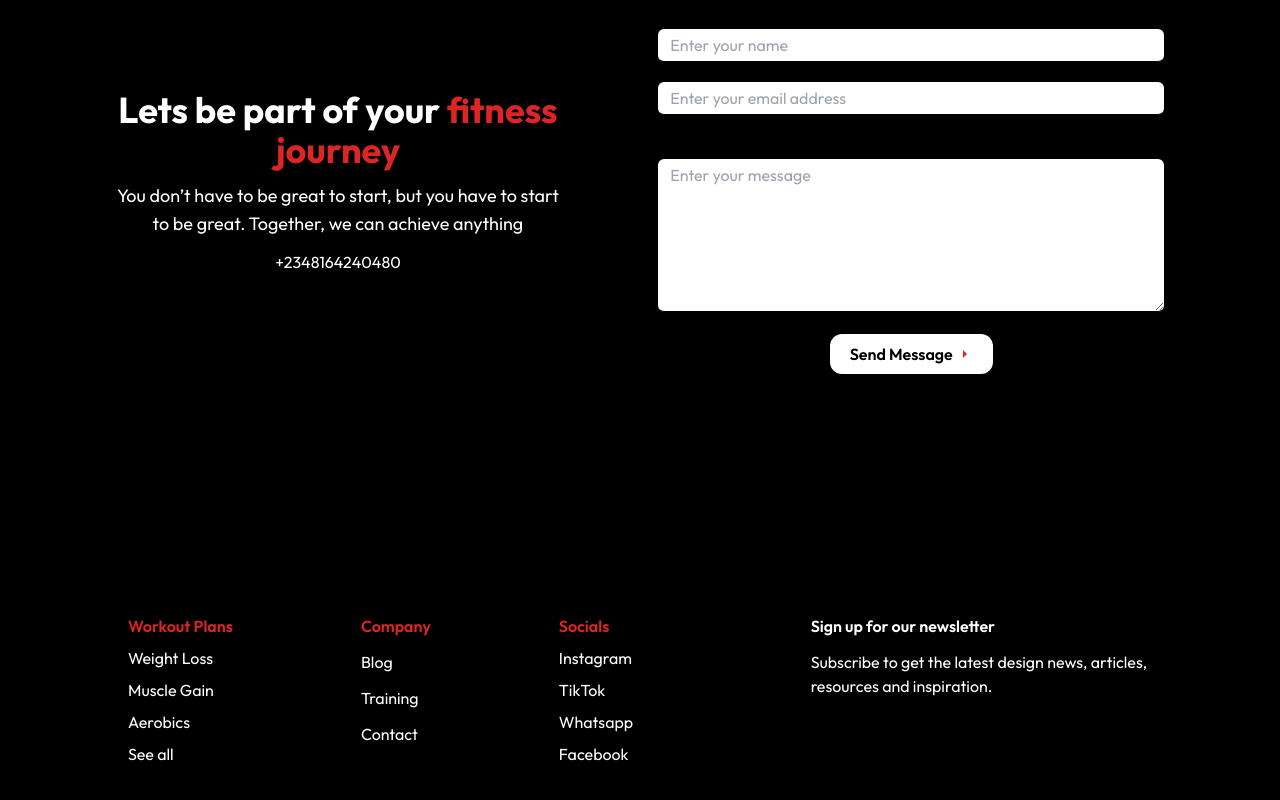
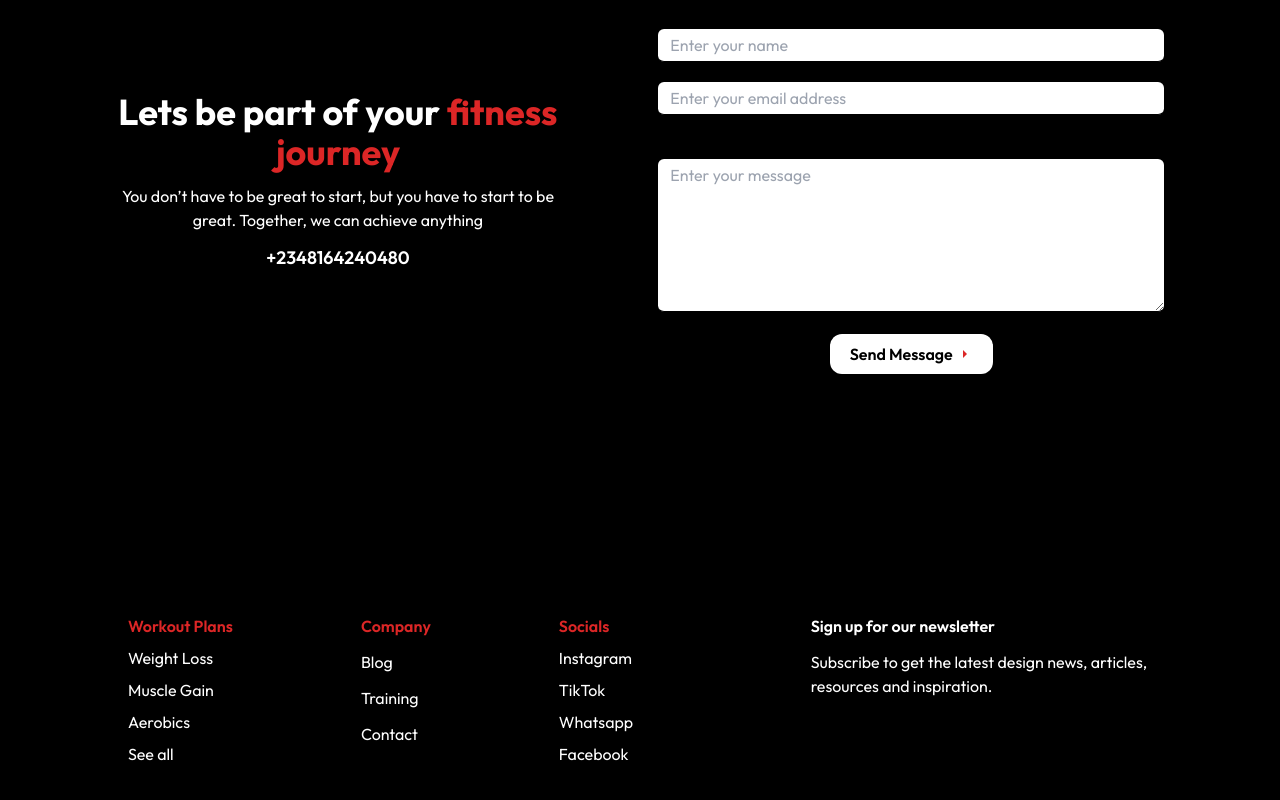
Before and after one commit to obeespace/wizzygym, a Next.js app: page /contact in a window 1280 px wide. Shown: the part 927-1727 px from the top of the page. Built offline with nearby package versions, Linux system fonts and the light colour scheme.

Commit message:
contact final fix

```diff
--- a/app/contact/page.js
+++ b/app/contact/page.js
@@ -7,8 +7,8 @@ import contact from "../image/contact.jpg";
 import { motion } from "framer-motion";
 import { FaGithub, FaInstagram, FaLinkedin } from "react-icons/fa";
 import { FaTiktok } from "react-icons/fa6";
-import contactimg from "../image/contact.jpg";
 import emailjs from "@emailjs/browser";
+import { GiRotaryPhone } from "react-icons/gi";
 import FloatingSocials from "../components/FloatingSocials";
 
 const page = () => {
@@ -92,11 +92,11 @@ const page = () => {
             Lets be part of your{" "}
             <span className="text-red-600">fitness journey</span>
           </h2>
-          <h4 className="mt-3 text-lg">
+          <h4 className="mt-3">
             You don’t have to be great to start, but you have to start to be
             great. Together, we can achieve anything
           </h4>
-          <p className="mt-3">+2348164240480</p>
+          <p className="mt-3 font-semibold text-lg">+2348164240480</p>
         </div>
         <div className="lg:mt-10 mt-16 lg:">
           <form id="nameForm" onSubmit={sendEmail}>
```
